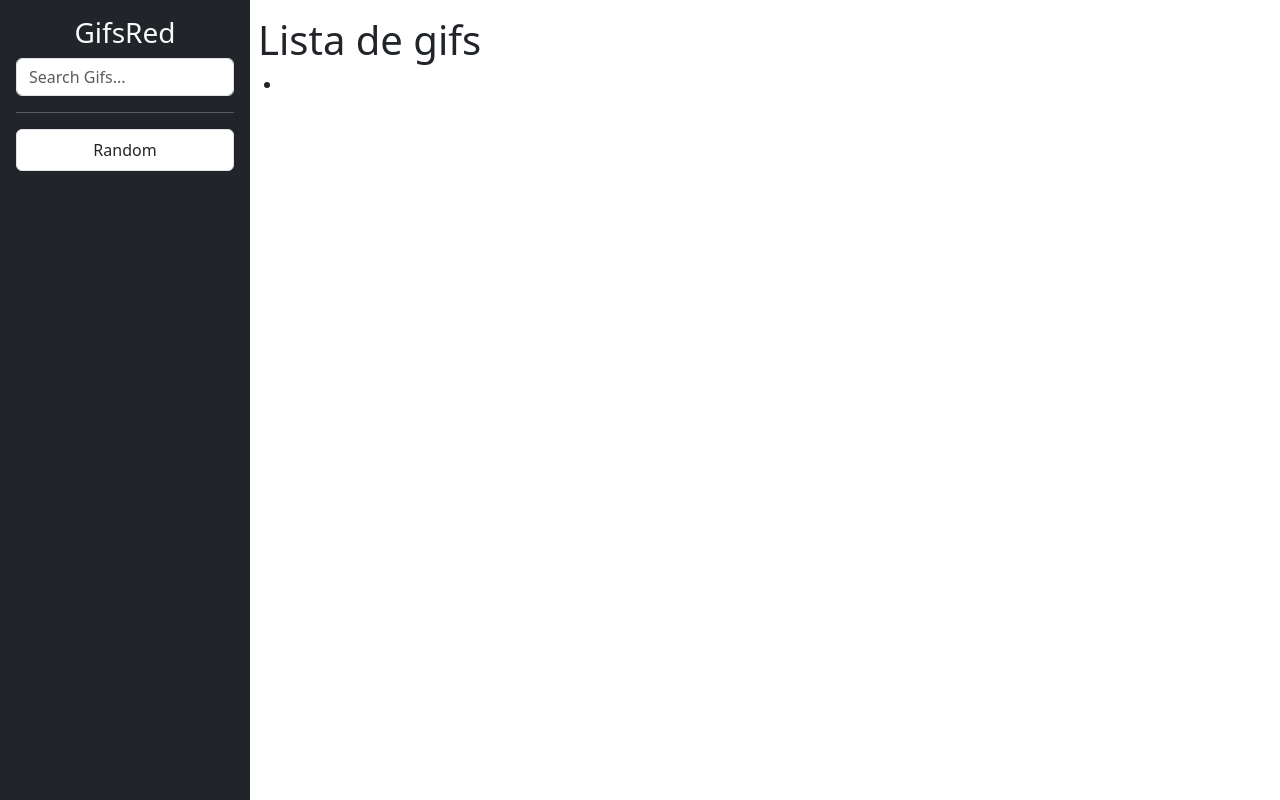
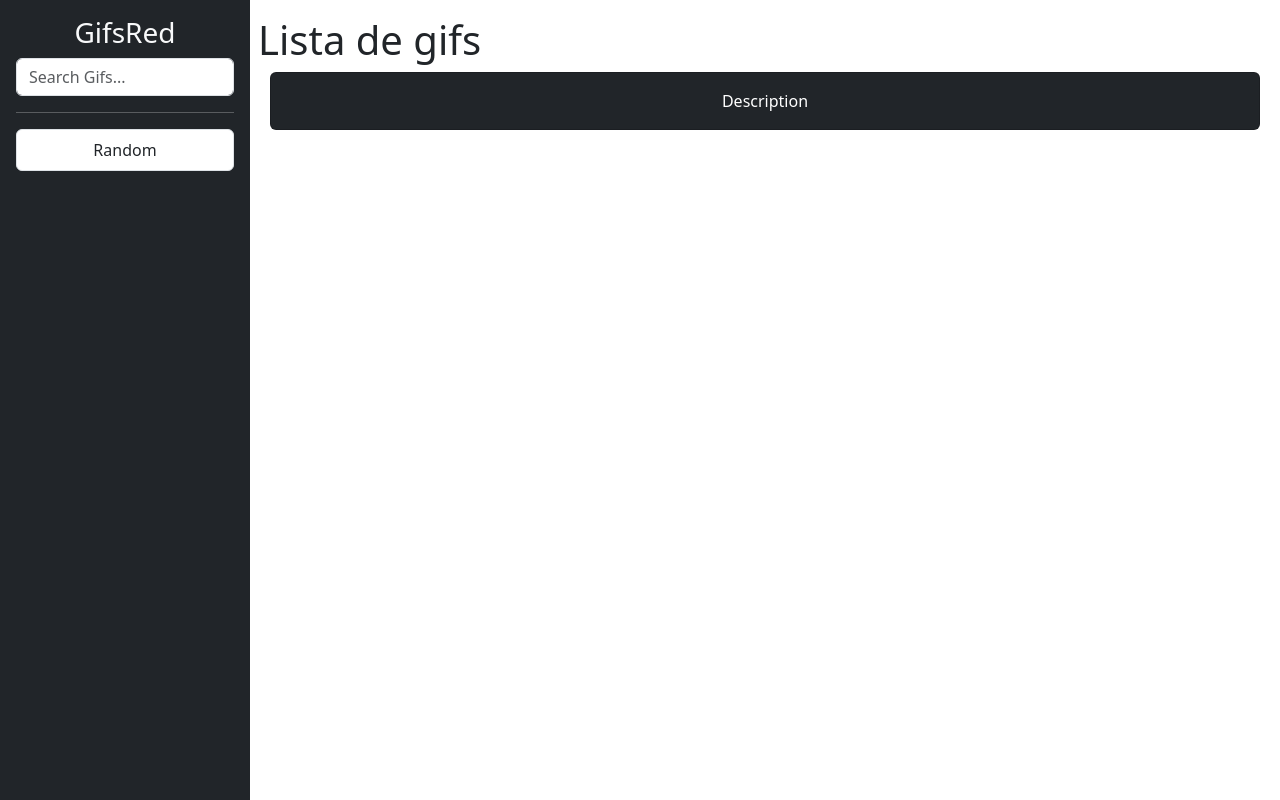
Before and after one commit to PavDev3/gifsRed, an Angular app: page / in a window 1280 px wide. Built offline with nearby package versions, Linux system fonts and the light colour scheme.

Commit message:
card and list component

```diff
--- /dev/null
+++ b/src/app/gifs/components/gifs-card-list/gifs-card-list.component.html
@@ -0,0 +1,9 @@
+<div class="row m-2">
+  <div class="col-md4 col-sm3">
+    <div class="card mb-2 text-center bg-dark">
+      <div class="card-body text-white">
+        <p class="card-text">Description</p>
+      </div>
+    </div>
+  </div>
+</div>
--- a/src/app/gifs/components/gifs-list/gifs-list.component.html
+++ b/src/app/gifs/components/gifs-list/gifs-list.component.html
@@ -1,8 +1,7 @@
 <div class="row p-13">
   <div class="col-12 pt-2">
     <h1 class="d-flex m-2">Lista de gifs</h1>
-    <ul>
-      <li></li>
-    </ul>
+
+    <gifs-card-list></gifs-card-list>
   </div>
 </div>
```
Also changed, not shown: src/app/gifs/components/gifs-card-list/gifs-card-list.component.ts (added, +8 -0 lines), src/app/gifs/components/gifs-list/gifs-list.component.ts (+4 -5 lines).
